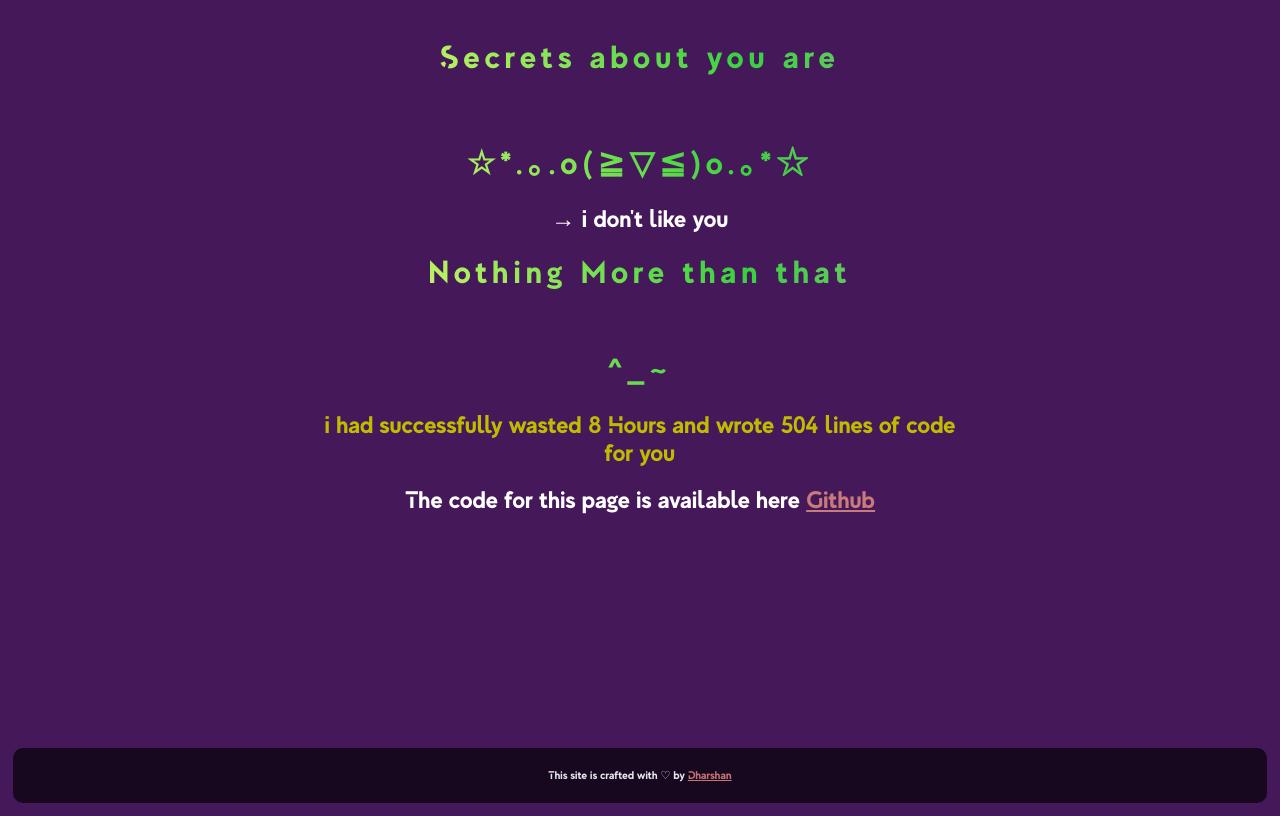
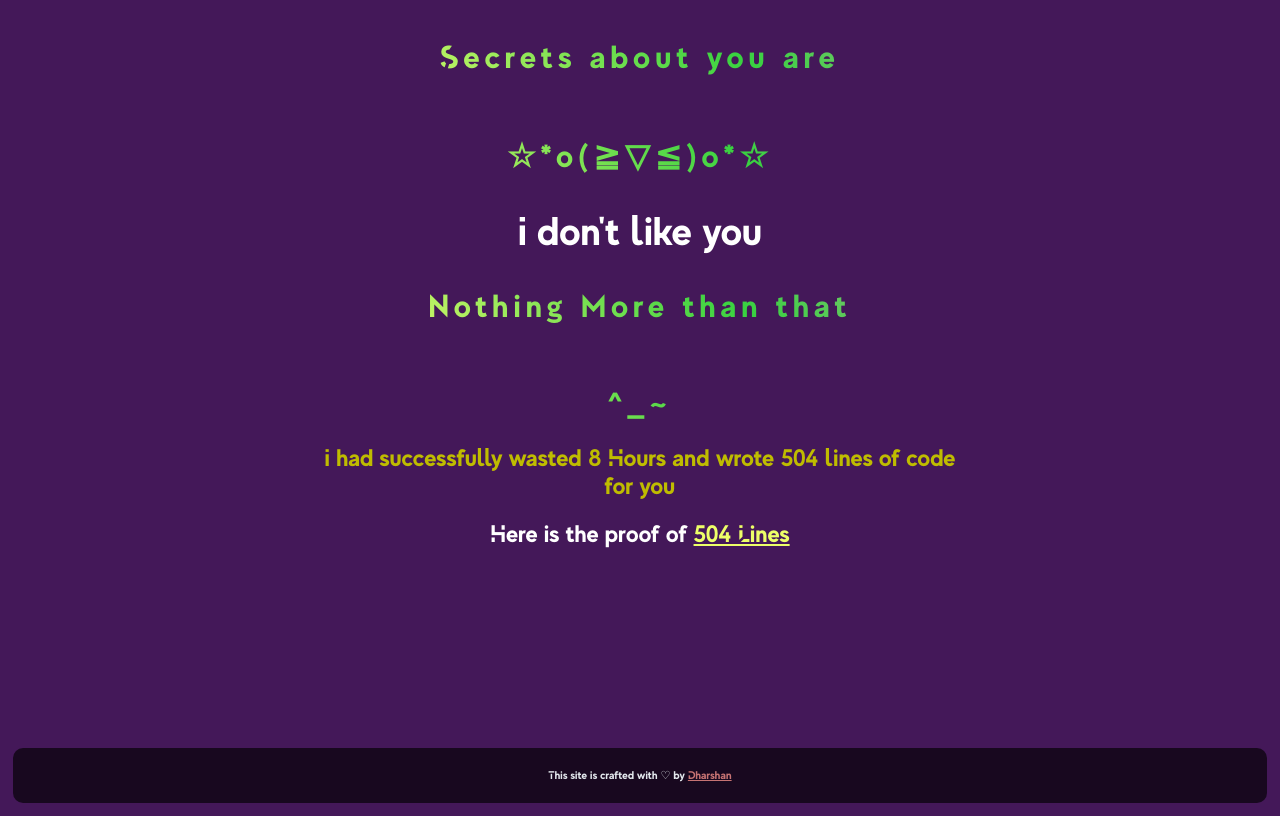
Before and after one commit to Dharshan078/birthday-wish, a plain HTML site: page secret.html in a window 1280 px wide. Drawn offline with Linux system fonts and the light colour scheme; files whose address does not match are found by name.

Commit message:
added and modified some contents

```diff
--- a/secret.html
+++ b/secret.html
@@ -16,13 +16,13 @@
         <div class="container">
             <h1>Secrets about you are</h1>
             <br>
-            <h1>☆*.｡.o(≧▽≦)o.｡*☆</h1>
-            <h2 style="color: white;">→ I don't like you</h2>
+            <h1>☆*o(≧▽≦)o*☆</h1>
+            <h2 style="color: white; font-size: 40px;">I don't like you</h2>
             <h1>Nothing More than that</h1>
             <br>
             <h1>^_~</h1>
             <h2 style="color: rgb(191, 188, 0);">I had successfully wasted 8 Hours and wrote 504 lines of code for you</h2>
-            <h2 style="color: white;">The code for this page is available here <a href="https://github.com/Dharshan078/birthday-wish.git" style="color: rgb(200, 123, 123);">Github</a></h2>
+            <h2 style="color: white;">Here is the proof of <a href="https://github.com/Dharshan078/birthday-wish.git" style="color: rgb(237, 255, 104);">504 Lines </a></h2>
         </div>
 
     </body>
```
